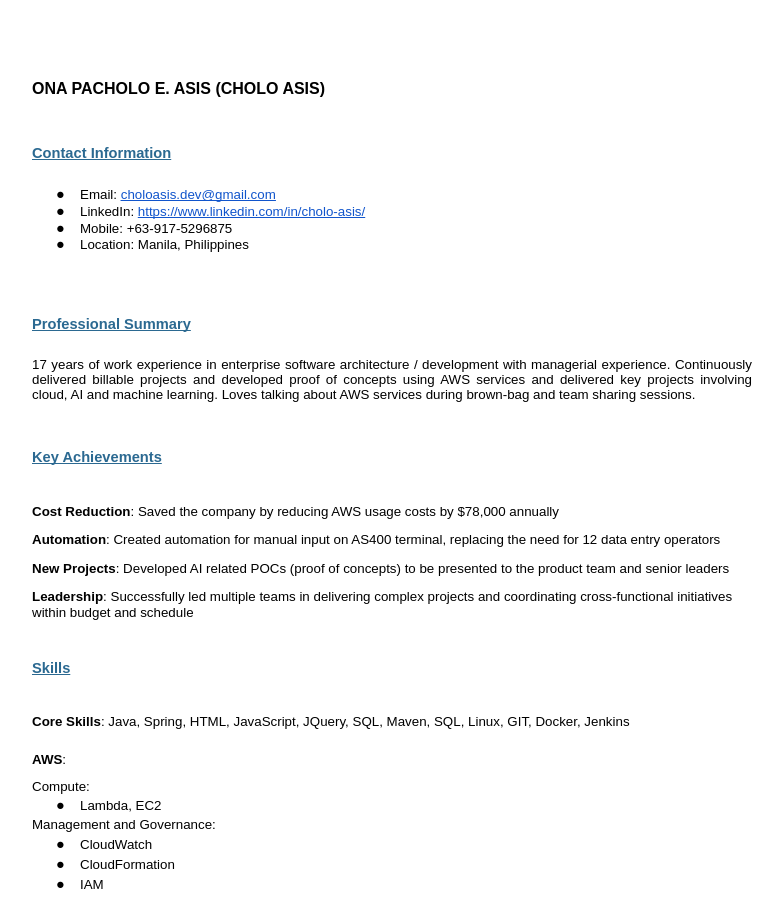
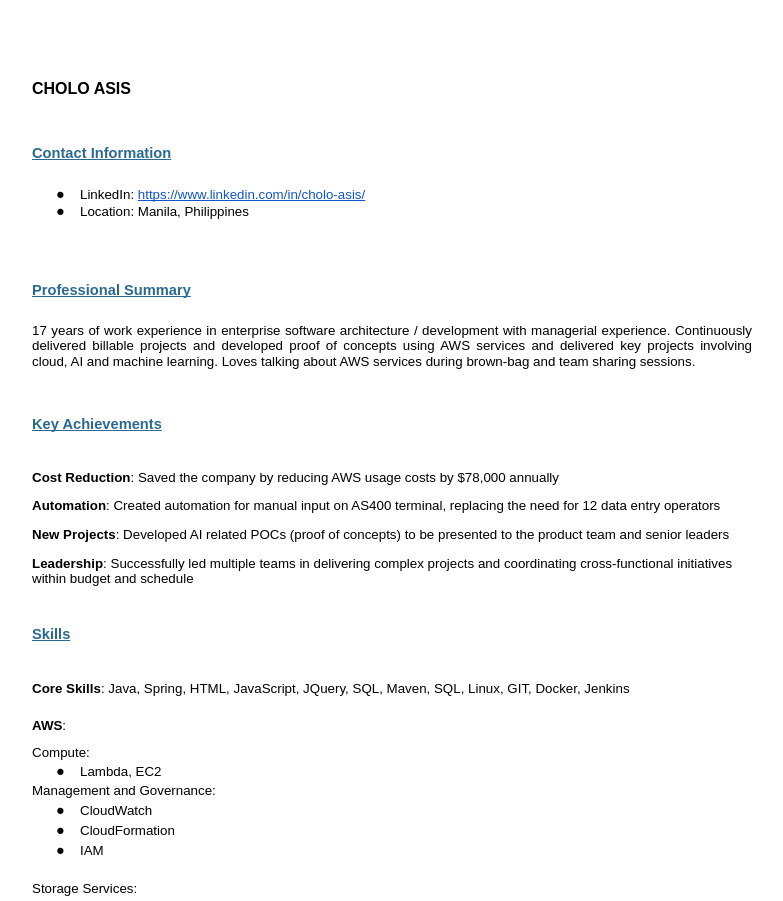
Before and after one commit to ceasis/aboutme, a plain HTML site: page index.html in a window 1280 px wide. Shown: the top 901 px of the page, without its empty margins (24-807 px from the left). Drawn offline with Linux system fonts and the light colour scheme.

Commit message:
Update index.html

```diff
--- a/index.html
+++ b/index.html
@@ -2441,22 +2441,16 @@ h6 {
 		<span class="c16 c9"></span>
 	</p>
 	<p class="c23">
-		<span class="c9 c16">ONA PACHOLO E. ASIS (CHOLO ASIS)</span>
+		<span class="c9 c16">CHOLO ASIS</span>
 	</p>
 	<h3 class="c39" id="h.qal7ri84v8ax">
 		<span class="c9 c18">Contact Information</span>
 	</h3>
-	<ul class="c8 lst-kix_asbvmabd50vm-0 start">
-		<li class="c14 li-bullet-0"><span class="c4">Email: </span><span
-			class="c2"><a class="c1" href="mailto:choloasis.dev@gmail.com">choloasis.dev@gmail.com</a></span></li>
-	</ul>
 	<ul class="c8 lst-kix_xjt8oi2kdrtc-0 start">
 		<li class="c14 li-bullet-0"><span class="c4">LinkedIn:</span><span
 			class="c4"><a class="c1"
 				href="https://www.google.com/url?q=https://www.linkedin.com/in/cholo-a-9a541321/&amp;sa=D&amp;source=editors&amp;ust=1718180064888693&amp;usg=AOvVaw1JR-_U17KbnuoP1gtyp3Bi">&nbsp;</a></span><span
 			class="c2 c5">https://www.linkedin.com/in/cholo-asis/</span></li>
-		<li class="c14 li-bullet-0"><span class="c0">Mobile:
-				+63-917-5296875</span></li>
 		<li class="c24 c44 li-bullet-0"><span class="c4">Location:
 				Manila, Philippines</span></li>
 	</ul>
```
